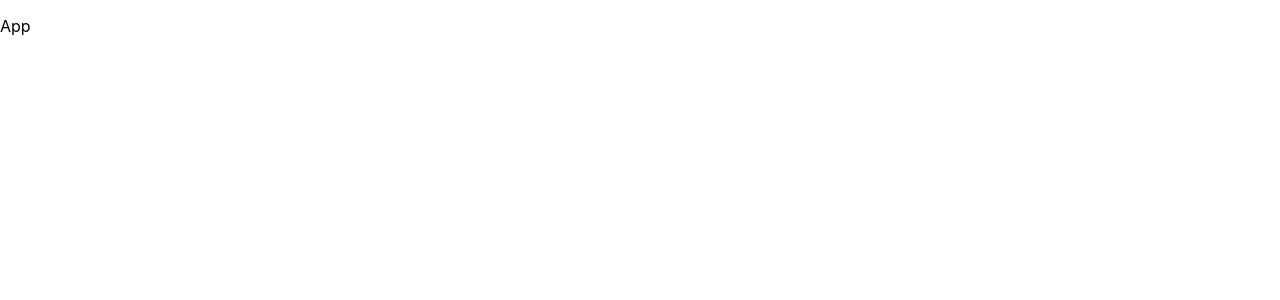
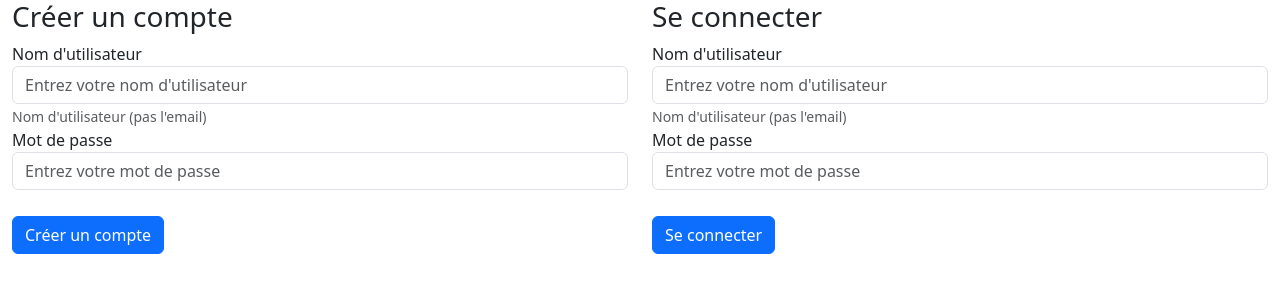
Before and after one commit to AdaLovelace-CastelHackathon/declare-ton-morveux-frontend, a React (Create React App) app: page / in a window 1280 px wide. Shown: the top 300 px of the page. Built offline with nearby package versions, Linux system fonts and the light colour scheme.

Commit message:
authenticate works

```diff
--- a/src/App.js
+++ b/src/App.js
@@ -1,8 +1,20 @@
+import MenuHome from "./components/MenuHome";
+import AuthenticatePage from "./components/AuthenticatePage";
+import "bootstrap/dist/css/bootstrap.css";
+import { useState } from "react";
+
 function App() {
+  const [hasDeclared, setHasDeclared] = useState(false);
+
+  if (!hasDeclared) {
+    return <AuthenticatePage setHasDeclared={setHasDeclared} />;
+  }
+
   return (
-    <>
-      <p>App</p>
-    </>
+    <div className="contaier-fluid">
+      <MenuHome />
+      <h1 className="text-center">Déclare ton Morveux</h1>
+    </div>
   );
 }
 
--- /dev/null
+++ b/src/components/AuthenticatePage.js
@@ -0,0 +1,96 @@
+import { useState } from "react";
+import { register, login } from "../service/authentication";
+
+import FormAuthenticate from "./FormAuthenticate";
+
+function AuthenticatePage({ setHasDeclared }) {
+  const [signinState, setSigninState] = useState({
+    signinUsername: "",
+    signinPassword: "",
+  });
+
+  const [loginState, setLoginState] = useState({
+    loginUsername: "",
+    loginPassword: "",
+  });
+
+  const handleChangeSignin = (e) => {
+    const { id, value } = e.target;
+    setSigninState((prevState) => ({
+      ...prevState,
+      [id]: value,
+    }));
+  };
+
+  const handleChangeLogin = (e) => {
+    const { id, value } = e.target;
+    setLoginState((prevState) => ({
+      ...prevState,
+      [id]: value,
+    }));
+  };
+
+  const handleSubmitSignin = (e) => {
+    e.preventDefault();
+    const { signinUsername, signinPassword } = signinState;
+    register(signinUsername, signinPassword)
+      .then((token) => {
+        console.log(`You are connected with token : ${token}`);
+        setHasDeclared(true);
+      })
+      .catch((error) => alert(`Sorry, there was an error`));
+  };
+
+  const handleSubmitLogin = (e) => {
+    e.preventDefault();
+    const { loginUsername, loginPassword } = loginState;
+    login(loginUsername, loginPassword)
+      .then((token) => {
+        console.log(`You are connected with token : ${token}`);
+        setHasDeclared(true);
+      })
+      .catch((error) => {
+        alert(`Sorry, there was an error`);
+        console.log(error);
+      });
+  };
+
+  const signSpec = {
+    header: "Créer un compte",
+    userId: Object.keys(signinState)[0],
+    state: signinState,
+    passId: Object.keys(signinState)[1],
+    btnValue: "Créer un compte",
+  };
+
+  const logSpec = {
+    header: "Se connecter",
+    userId: Object.keys(loginState)[0],
+    state: loginState,
+    passId: Object.keys(loginState)[1],
+    btnValue: "Se connecter",
+  };
+
+  return (
+    <div className="container-fluid">
+      <div className="row">
+        <div className="col-sm-6">
+          <FormAuthenticate
+            spec={signSpec}
+            handleChange={handleChangeSignin}
+            handleSubmit={handleSubmitSignin}
+          />
+        </div>
+        <div className="col-sm-6">
+          <FormAuthenticate
+            spec={logSpec}
+            handleChange={handleChangeLogin}
+            handleSubmit={handleSubmitLogin}
+          />
+        </div>
+      </div>
+    </div>
+  );
+}
+
+export default AuthenticatePage;
--- /dev/null
+++ b/src/components/FormAuthenticate.js
@@ -0,0 +1,46 @@
+function FormAuthenticate({ spec, handleChange, handleSubmit }) {
+  return (
+    <div className="col-sm">
+      <h3>{spec.header}</h3>
+      <form>
+        <div className="form-group text-left">
+          <label htmlFor="exampleInputEmail1">Nom d'utilisateur</label>
+          <input
+            type="username"
+            className="form-control"
+            id={spec.userId}
+            aria-describedby="usernameHelp"
+            placeholder="Entrez votre nom d'utilisateur"
+            value={spec.state.username}
+            onChange={handleChange}
+          />
+          <small id="usernameHelp" className="form-text text-muted">
+            Nom d'utilisateur (pas l'email)
+          </small>
+        </div>
+        <div className="form-group text-left">
+          <label htmlFor="exampleInputPassword1">Mot de passe</label>
+          <input
+            type="password"
+            className="form-control"
+            id={spec.passId}
+            placeholder="Entrez votre mot de passe"
+            autoComplete="new-password"
+            value={spec.state.password}
+            onChange={handleChange}
+          />
+        </div>
+        <div className="form-check"></div>
+        <button
+          type="submit"
+          className="btn btn-primary btn-block"
+          onClick={handleSubmit}
+        >
+          {spec.btnValue}
+        </button>
+      </form>
+    </div>
+  );
+}
+
+export default FormAuthenticate;
--- a/src/components/MenuHome.js
+++ b/src/components/MenuHome.js
@@ -0,0 +1,16 @@
+function MenuHome() {
+  return (
+    <>
+      <nav className="navbar navbar-expand-lg navbar-light bg-light">
+        <div className="container-fluid">
+          <span className="navbar-brand">DtM Logo</span>
+          <button className="btn btn-outline-success" type="submit">
+            Search
+          </button>
+        </div>
+      </nav>
+    </>
+  );
+}
+
+export default MenuHome;
--- a/src/service/api.jsx
+++ b/src/service/api.jsx
@@ -2,9 +2,9 @@ import axios from "axios";
 
 import { getToken, removeToken } from "./token";
 
-// TODO : add baseURL
+// TODO : Check Bearer token with nasri
 
-const REACT_APP_API_BASE_URL = "";
+const REACT_APP_API_BASE_URL = "https://declare-ton-morveux.herokuapp.com/";
 
 const defaultOptions = {
   baseURL: REACT_APP_API_BASE_URL,
--- a/src/service/authentication.jsx
+++ b/src/service/authentication.jsx
@@ -1,11 +1,9 @@
 import api from "./api";
 import { removeToken, setToken } from "./token";
 
-// TODO : add paths
-
 function login(username, password) {
   return api
-    .post(``, {
+    .post(`authenticate`, {
       username: username,
       password: password,
     })
@@ -22,7 +20,7 @@ function logout() {
 
 function register(username, password) {
   return api
-    .post(``, {
+    .post(`register`, {
       username: username,
       password: password,
     })
@@ -34,7 +32,7 @@ function register(username, password) {
 }
 
 function isAuthenticated() {
-  return api.get(``).then((response) => response);
+  return api.get(`isAuthenticated`).then((response) => response);
 }
 
-export { login, logout, register, isUserLoggedIn, isAuthenticated };
+export { login, logout, register, isAuthenticated };
```
